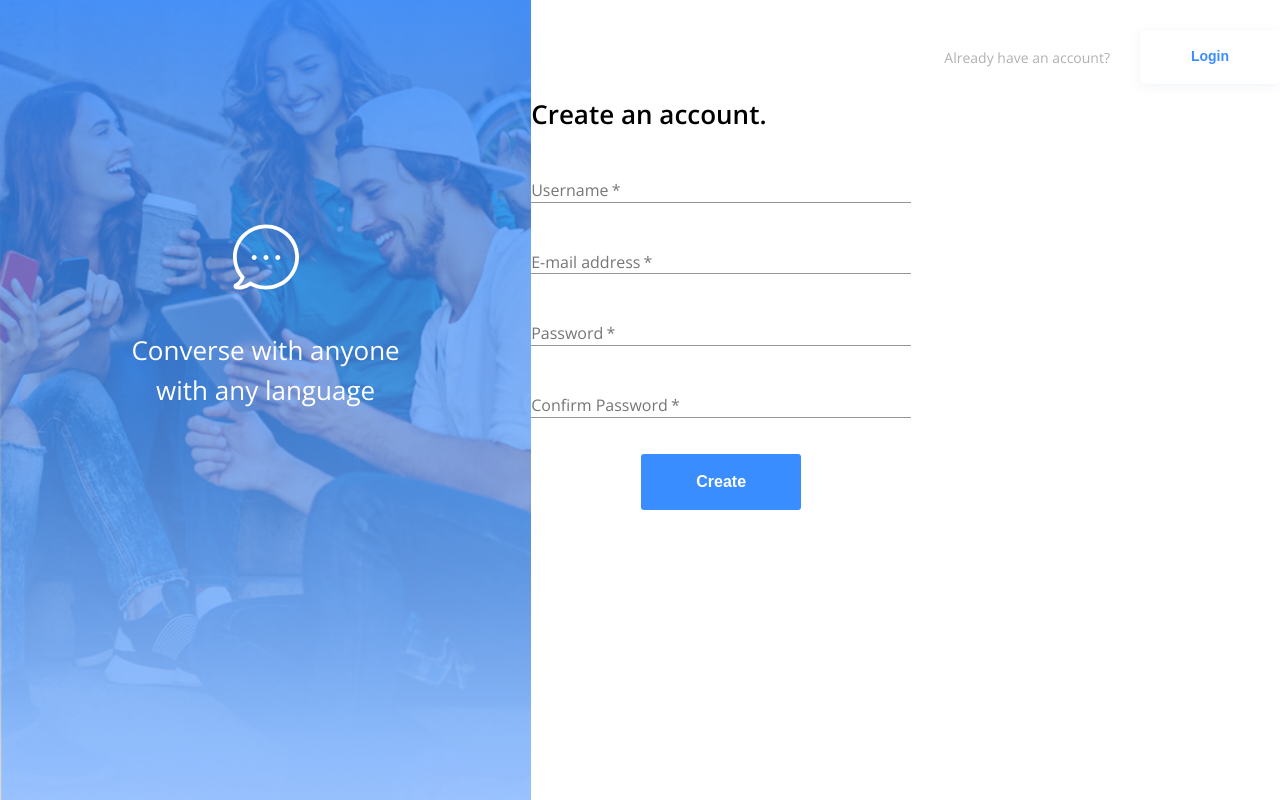
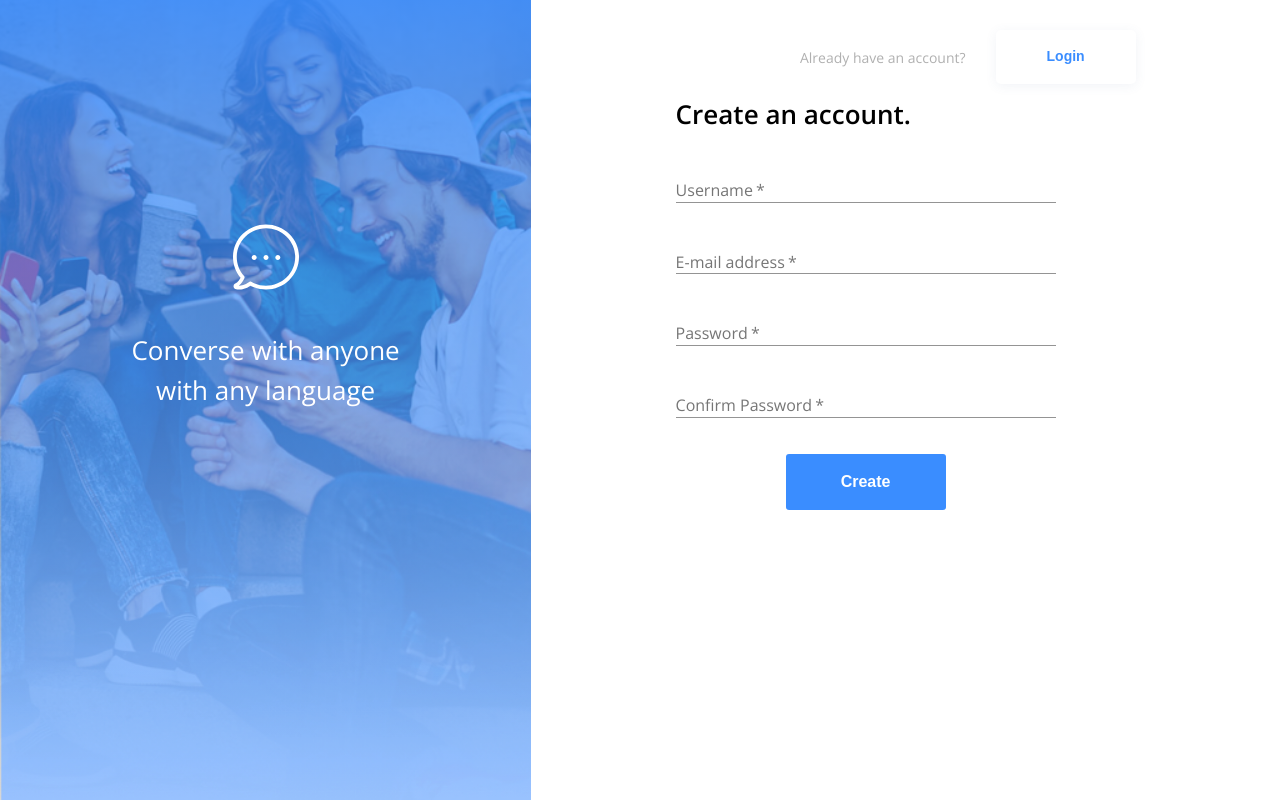
Before and after one commit to pedron3to/74247f, a React (Create React App) app in the folder client/: page / in a window 1280 px wide. Built offline with nearby package versions, Linux system fonts and the light colour scheme; no server answers.

Commit message:
Refactor breakpoints and styles

```diff
--- a/client/src/components/Layout/index.js
+++ b/client/src/components/Layout/index.js
@@ -20,6 +20,18 @@ const useStyles = makeStyles((theme) => ({
       alignItems: "center",
     },
   },
+  contentWrapper: {
+    width: 460,
+    marginLeft: "auto",
+    marginRight: 42,
+    [theme.breakpoints.down("sm")]: {
+      width: "fit-content",
+      marginRight: "auto",
+    },
+    [theme.breakpoints.up("lg")]: {
+      marginRight: "auto",
+    },
+  },
 }));
 
 const Layout = ({ children }) => {
@@ -29,7 +41,9 @@ const Layout = ({ children }) => {
   return (
     <Box className={classes.boxContainer}>
       {isDesktop && <SideBanner />}
-      <Box className={classes.contentContainer}>{children}</Box>
+      <Box className={classes.contentContainer}>
+        <Box className={classes.contentWrapper}>{children}</Box>
+      </Box>
     </Box>
   );
 };
```
